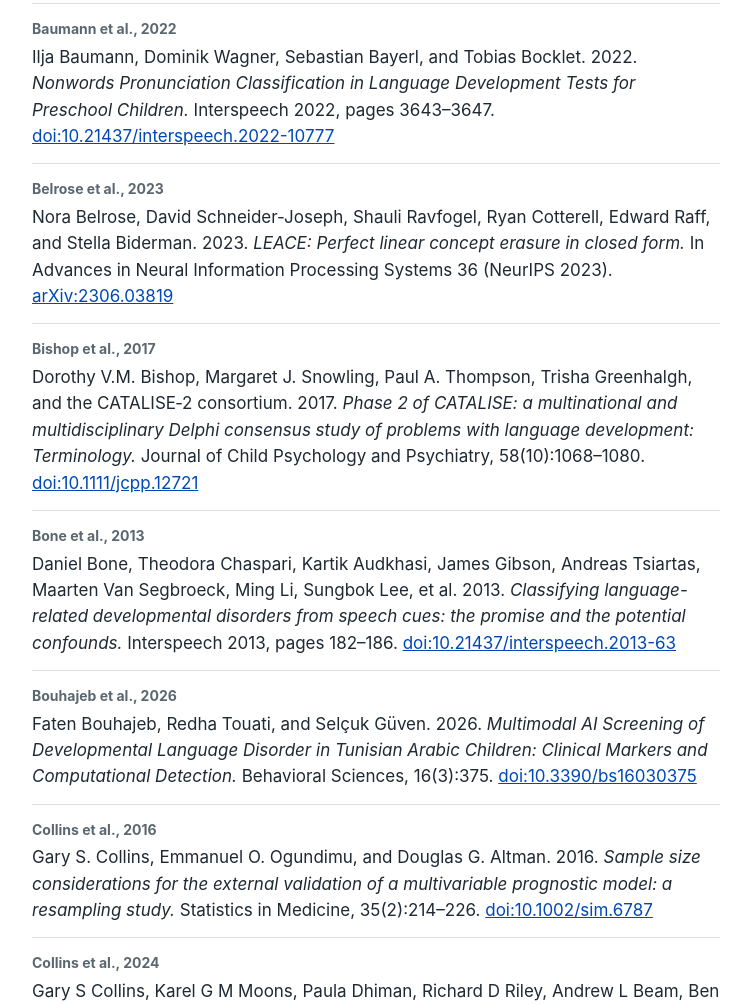
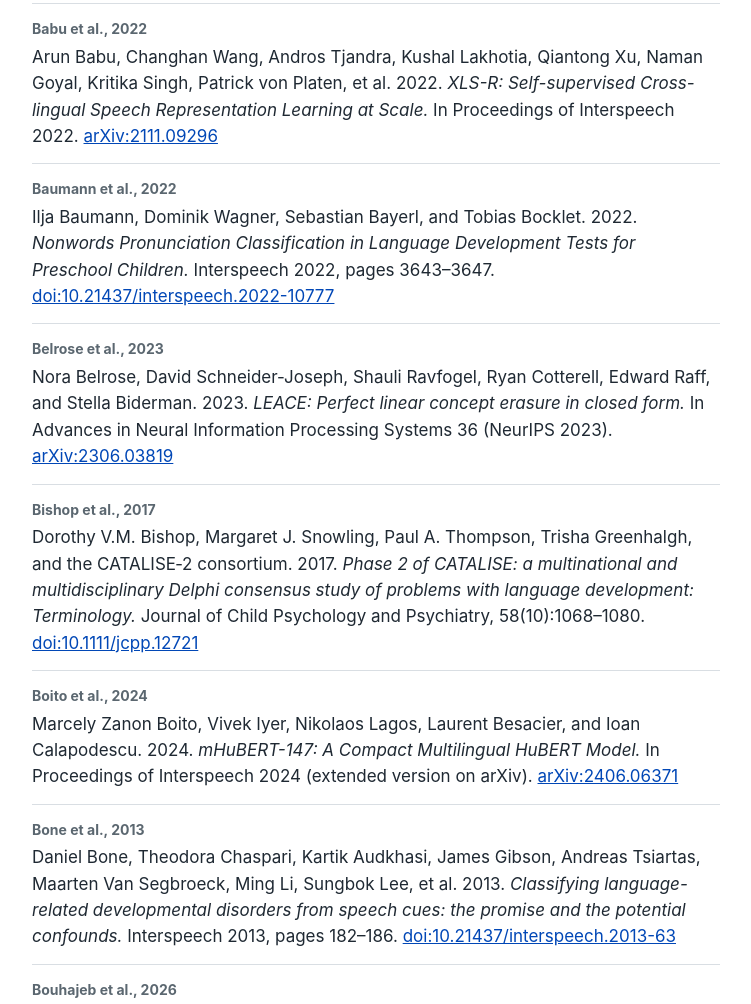
Before and after one commit to Peter-awe/peter-awe.github.io, a plain HTML site: page comite2026/index.html in a window 1280 px wide. Shown: the part 876-1880 px from the top of the page, without its empty margins (264-1015 px from the left). Drawn offline with Linux system fonts and the light colour scheme.

Commit message:
Comité reference list: add Boito et al. 2024 (mHuBERT-147) and Babu et al. 2022 (XLS-R), now named on slide 7

```diff
--- a/comite2026/index.html
+++ b/comite2026/index.html
@@ -45,6 +45,9 @@ Nahar Albudoor and Elizabeth D. Peña. 2022. <span class="title">Identifying Lan
 <li><span class="cite">Asgari et al., 2017</span>
 Meysam Asgari, Jan Van Santen, and Katina Papadakis. 2017. <span class="title">Automatic Scoring of a Nonword Repetition Test.</span> 2017 16th IEEE International Conference on Machine Learning and Applications (ICMLA), pages 304–308. <a href="https://doi.org/10.1109/icmla.2017.0-143">doi:10.1109/icmla.2017.0-143</a></li>
 
+<li><span class="cite">Babu et al., 2022</span>
+Arun Babu, Changhan Wang, Andros Tjandra, Kushal Lakhotia, Qiantong Xu, Naman Goyal, Kritika Singh, Patrick von Platen, et al. 2022. <span class="title">XLS-R: Self-supervised Cross-lingual Speech Representation Learning at Scale.</span> In Proceedings of Interspeech 2022. <a href="https://arxiv.org/abs/2111.09296">arXiv:2111.09296</a></li>
+
 <li><span class="cite">Baumann et al., 2022</span>
 Ilja Baumann, Dominik Wagner, Sebastian Bayerl, and Tobias Bocklet. 2022. <span class="title">Nonwords Pronunciation Classification in Language Development Tests for Preschool Children.</span> Interspeech 2022, pages 3643–3647. <a href="https://doi.org/10.21437/interspeech.2022-10777">doi:10.21437/interspeech.2022-10777</a></li>
 
@@ -53,6 +56,9 @@ Nora Belrose, David Schneider-Joseph, Shauli Ravfogel, Ryan Cotterell, Edward Ra
 
 <li><span class="cite">Bishop et al., 2017</span>
 Dorothy V.M. Bishop, Margaret J. Snowling, Paul A. Thompson, Trisha Greenhalgh, and the CATALISE‐2 consortium. 2017. <span class="title">Phase 2 of CATALISE: a multinational and multidisciplinary Delphi consensus study of problems with language development: Terminology.</span> Journal of Child Psychology and Psychiatry, 58(10):1068–1080. <a href="https://doi.org/10.1111/jcpp.12721">doi:10.1111/jcpp.12721</a></li>
+
+<li><span class="cite">Boito et al., 2024</span>
+Marcely Zanon Boito, Vivek Iyer, Nikolaos Lagos, Laurent Besacier, and Ioan Calapodescu. 2024. <span class="title">mHuBERT-147: A Compact Multilingual HuBERT Model.</span> In Proceedings of Interspeech 2024 (extended version on arXiv). <a href="https://arxiv.org/abs/2406.06371">arXiv:2406.06371</a></li>
 
 <li><span class="cite">Bone et al., 2013</span>
 Daniel Bone, Theodora Chaspari, Kartik Audkhasi, James Gibson, Andreas Tsiartas, Maarten Van Segbroeck, Ming Li, Sungbok Lee, et al. 2013. <span class="title">Classifying language-related developmental disorders from speech cues: the promise and the potential confounds.</span> Interspeech 2013, pages 182–186. <a href="https://doi.org/10.21437/interspeech.2013-63">doi:10.21437/interspeech.2013-63</a></li>
```
